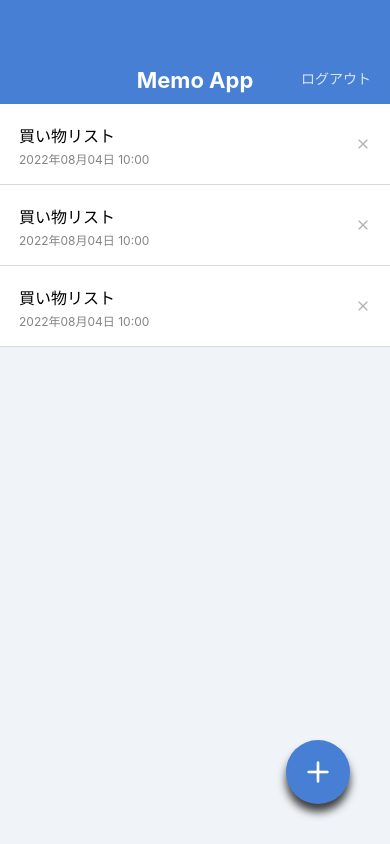
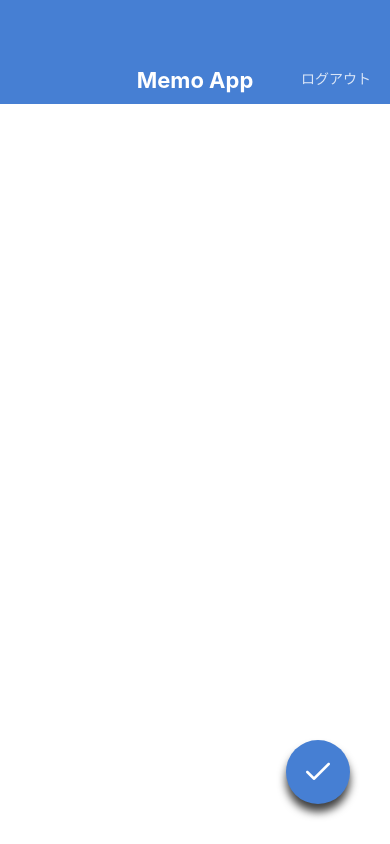
Before and after one commit to sak-tkd/MemoApp, a React Native app: screen / in a window 390 px wide. Built offline with nearby package versions, Linux system fonts and the light colour scheme.

Commit message:
Create MemoEditScreen and MemoCreateScreen

```diff
--- a/App.jsx
+++ b/App.jsx
@@ -1,11 +1,14 @@
 import React from 'react';
 
-import MemoListScreen from './src/screens/MemoListScreen';
+// import MemoListScreen from './src/screens/MemoListScreen';
 // import MemoDetailScreen from './src/screens/MemoDetailScreen';
+// import MemoEditScreen from './src/screens/MemoEditScreen';
+import MemoCreateScreen from './src/screens/MemoCreateScreen';
+
 
 export default function App() {
 	return (
 		// <MemoDetailScreen />
-		<MemoListScreen />
+		<MemoCreateScreen />
 	);
 }
--- /dev/null
+++ b/src/screens/MemoCreateScreen.jsx
@@ -0,0 +1,39 @@
+import React from 'react';
+import {
+    View,
+    TextInput,
+    StyleSheet,
+    KeyboardAvoidingView,
+} from 'react-native';
+
+import AppBar from '../components/AppBar';
+import CircleButton from '../components/CircleButton';
+
+export default function MemoCreateScreen() {
+    return (
+        <KeyboardAvoidingView style={styles.container} behavior={'height'}>
+            <AppBar />
+            <View style={styles.inputContainer}>
+                <TextInput value="" multiline style={styles.input} />
+            </View>
+            <CircleButton name="check"/>
+        </KeyboardAvoidingView>
+    )
+}
+
+const styles = StyleSheet.create({
+    container: {
+        flex: 1,
+    },
+    inputContainer: {
+        paddingHorizontal: 27,
+        paddingVertical: 32,
+        flex: 1,
+    },
+    input: {
+        flex: 1,
+        textAlignVertical: 'top',
+        fontSize: 16,
+        lineHeight: 24
+    }
+})
--- /dev/null
+++ b/src/screens/MemoEditScreen.jsx
@@ -0,0 +1,39 @@
+import React from 'react';
+import {
+    View,
+    TextInput,
+    StyleSheet,
+    KeyboardAvoidingView,
+} from 'react-native';
+
+import AppBar from '../components/AppBar';
+import CircleButton from '../components/CircleButton';
+
+export default function MemoEditScreen() {
+    return (
+        <KeyboardAvoidingView style={styles.container} behavior={'height'}>
+            <AppBar />
+            <View style={styles.inputContainer}>
+                <TextInput value="買い物リスト" multiline style={styles.input} />
+            </View>
+            <CircleButton name="check"/>
+        </KeyboardAvoidingView>
+    )
+}
+
+const styles = StyleSheet.create({
+    container: {
+        flex: 1,
+    },
+    inputContainer: {
+        paddingHorizontal: 27,
+        paddingVertical: 32,
+        flex: 1,
+    },
+    input: {
+        flex: 1,
+        textAlignVertical: 'top',
+        fontSize: 16,
+        lineHeight: 24
+    }
+})
```
